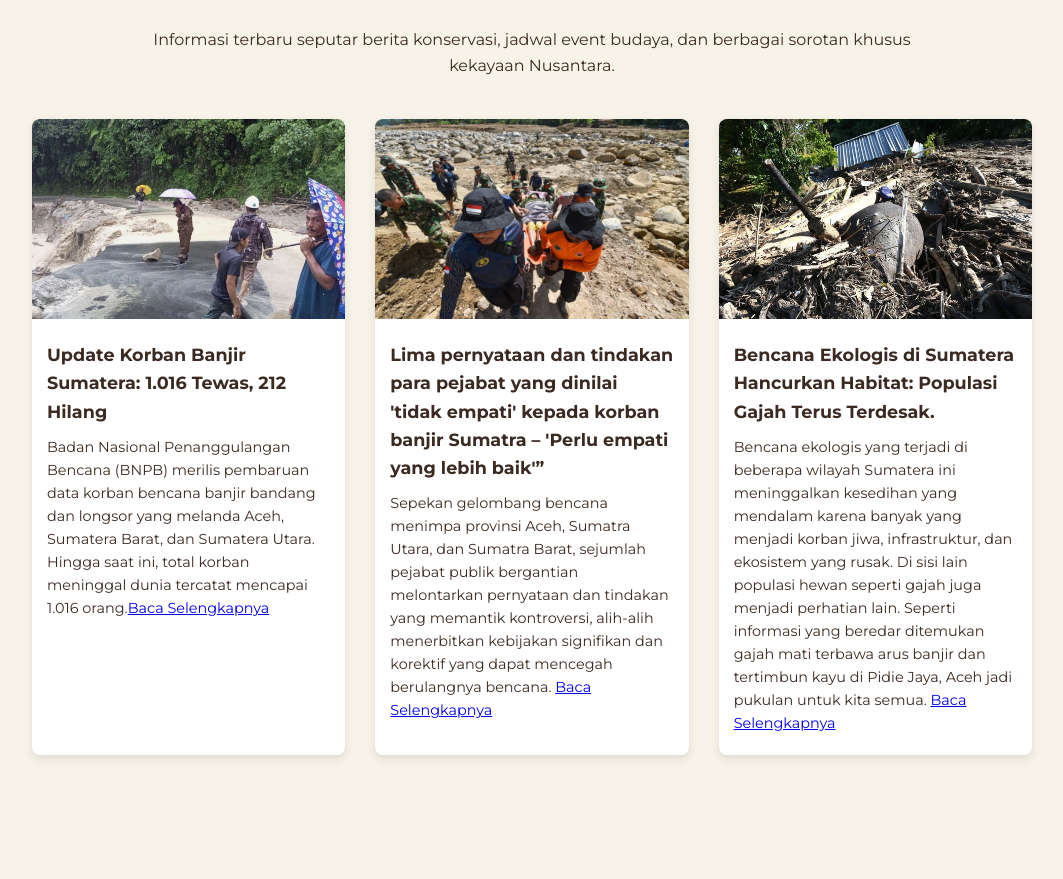
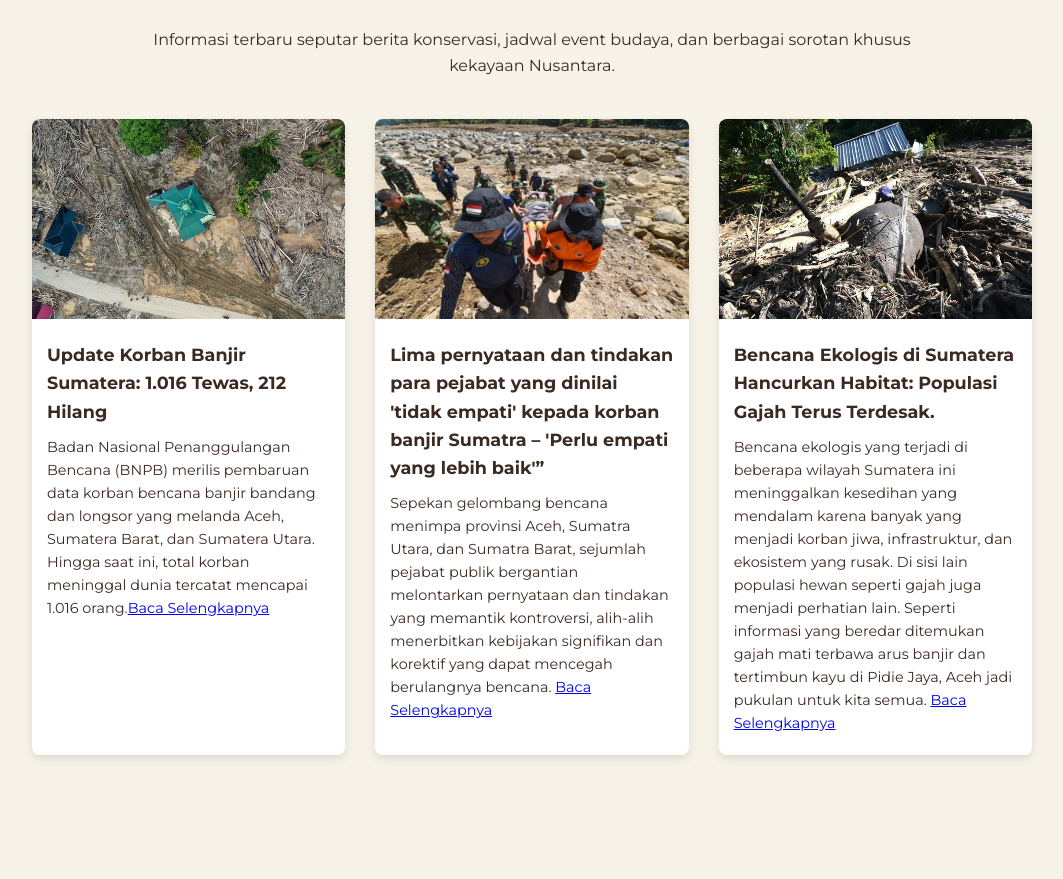
Before and after one commit to zahrarajwa-creator/NUSANTARA-ELISE, a plain HTML site: page index.html in a window 1280 px wide. Shown: the part 2163-3042 px from the top of the page, without its empty margins (108-1171 px from the left). Drawn offline with nearby package versions, Linux system fonts and the light colour scheme.

Commit message:
Fix HTML formatting and clean up code

```diff
--- a/index.html
+++ b/index.html
@@ -128,7 +128,7 @@
 
             <div class="event-news-grid">
                 <div class="news-card">
-                    <img src="images/longsor-di-pakpak-bharat-arus-lalulintas-terputus-1_169.png" alt="Berita">
+                    <img src="images/update korban.jpeg" alt="Berita">
                     <h4>Update Korban Banjir Sumatera: 1.016 Tewas, 212 Hilang</h4>
                     <p>Badan Nasional Penanggulangan Bencana (BNPB) merilis pembaruan data korban bencana banjir bandang dan longsor yang melanda Aceh, Sumatera Barat, dan Sumatera Utara. Hingga saat ini, total korban meninggal dunia tercatat mencapai 1.016 orang.<a href="https://www.detik.com/sumut/berita/d-8259471/update-korban-banjir-sumatera-1-016-tewas-212-hilang">Baca Selengkapnya</a></p>
                 </div>
```
